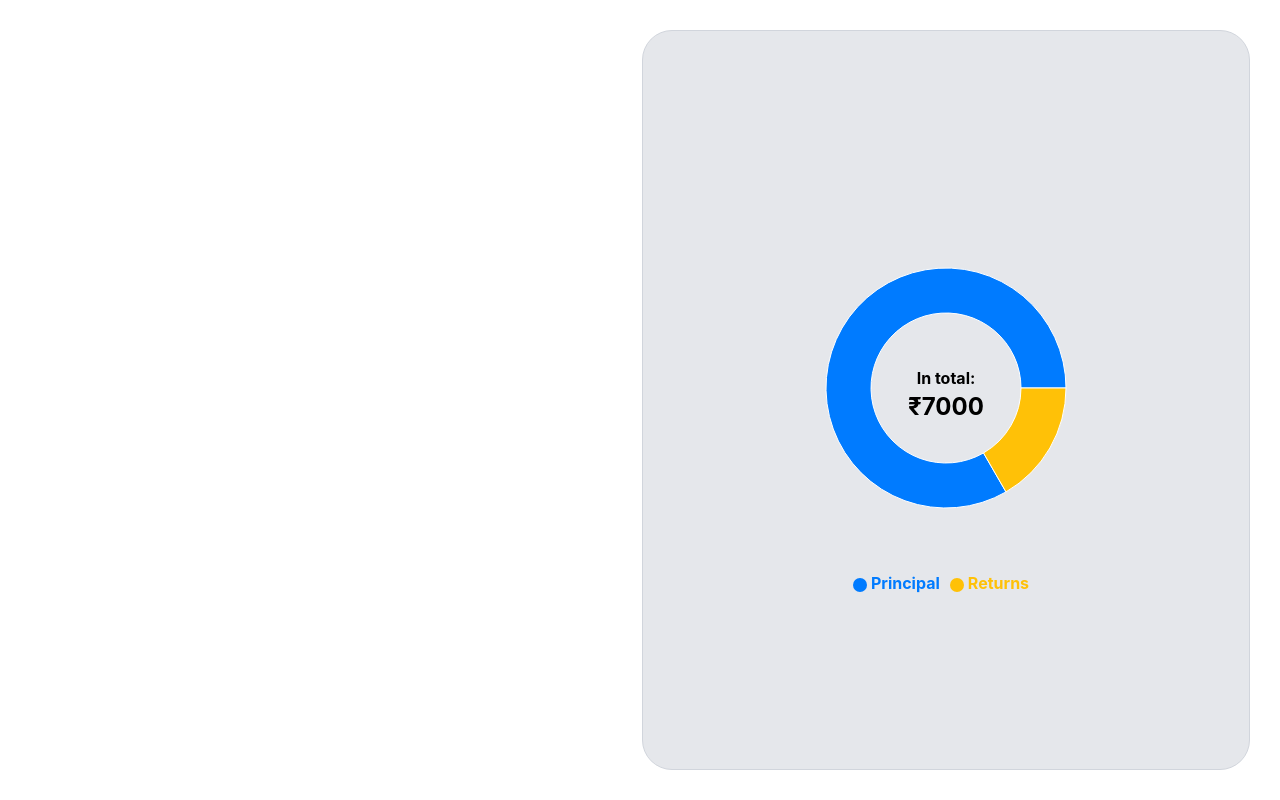
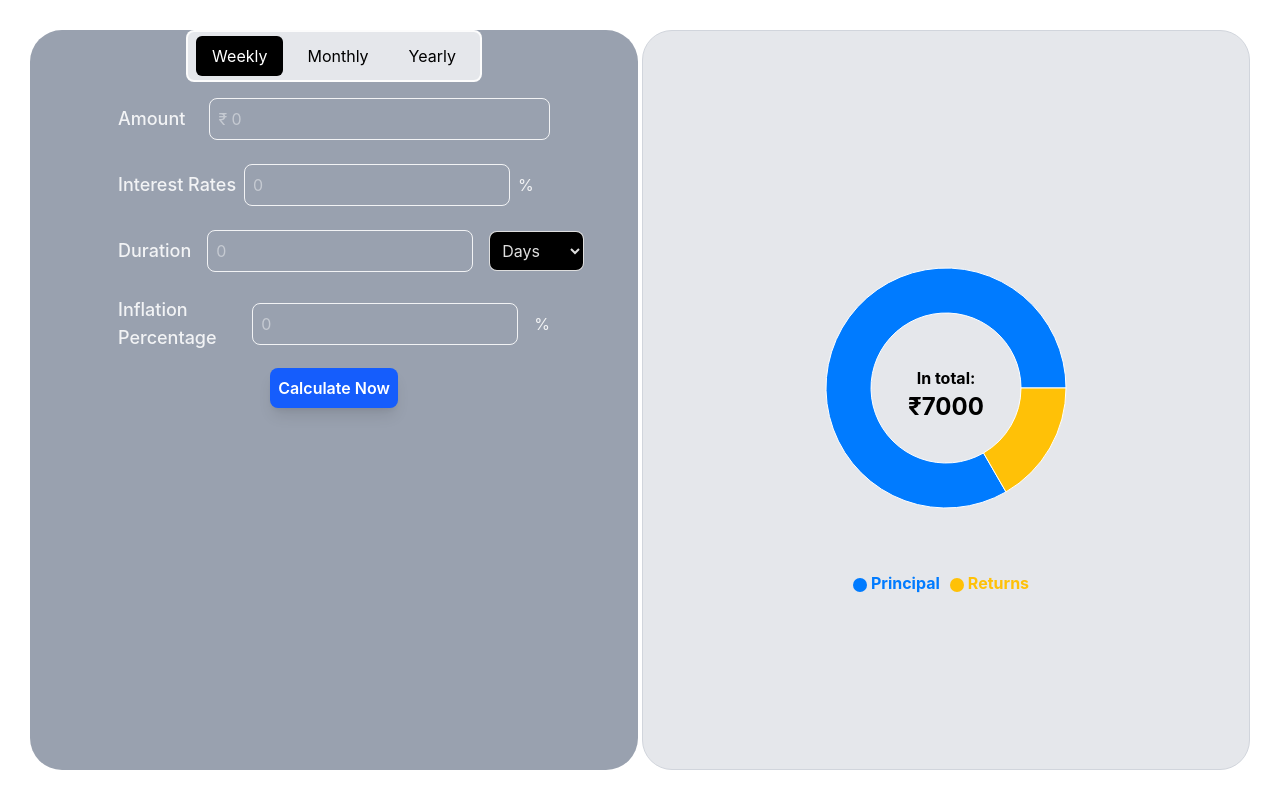
Before and after one commit to Aditya-Kumar-33/Financial_Planner, a React (Vite) app: page / in a window 1280 px wide. Built offline with nearby package versions, Linux system fonts and the light colour scheme.

Commit message:
Added Buttons

```diff
--- a/package.json
+++ b/package.json
@@ -11,6 +11,7 @@
   },
   "dependencies": {
     "@tailwindcss/vite": "^4.0.6",
+    "framer-motion": "^12.4.3",
     "react": "^19.0.0",
     "react-dom": "^19.0.0",
     "react-router-dom": "^7.1.5",
--- /dev/null
+++ b/src/components/Button.jsx
@@ -0,0 +1,17 @@
+import React from "react";
+import { motion } from "framer-motion";
+
+const CalculateButton = ({text=''}) => {
+  return (
+    <motion.button
+      className="px-2 py-2 bg-blue-600 text-white font-semibold rounded-lg shadow-lg"
+      whileHover={{ scale: 1.1, boxShadow: "0px 0px 10px rgba(0, 0, 255, 0.5)" }}
+      whileTap={{ scale: 0.9 }}
+      transition={{ type: "spring", stiffness: 100 }}
+    >
+      {text}
+    </motion.button>
+  );
+};
+
+export default CalculateButton;
--- /dev/null
+++ b/src/components/ButtonWMY.jsx
@@ -0,0 +1,36 @@
+import React, { useState } from "react";
+import { motion } from "framer-motion";
+
+const ButtonWMY = () => {
+  const [selected, setSelected] = useState("Weekly");
+  const options = ["Weekly", "Monthly", "Yearly"];
+
+  return (
+    <div className="relative flex gap-2 border-2 h-fit px-2 rounded-lg bg-gray-200 p-1 w-fit">
+      {options.map((option) => (
+        <div
+          key={option}
+          className="relative flex-1 cursor-pointer text-center"
+          onClick={() => setSelected(option)}
+        >
+          {selected === option && (
+            <motion.div
+              layoutId="active"
+              className="absolute inset-0 bg-black rounded-md"
+              transition={{ type: "spring", stiffness: 250, damping: 30 }}
+            />
+          )}
+          <button
+            className={`relative z-10 px-4 py-2 ${
+              selected === option ? "text-white" : "text-black"
+            }`}
+          >
+            {option}
+          </button>
+        </div>
+      ))}
+    </div>
+  );
+};
+
+export default ButtonWMY;
--- /dev/null
+++ b/src/components/InputBoxNum.jsx
@@ -0,0 +1,31 @@
+import React, { useState } from "react";
+import { motion } from "framer-motion";
+
+const InputBoxNum = ({label='',placeholder=''}) => {
+  const [amount, setAmount] = useState("");
+
+  const handleNumber = (e) => {
+    let value = e.target.value.replace(/[^0-9]/g, ""); // Allow only numbers
+    setAmount(value);
+  };
+
+  return (
+    <>
+        <div className="flex items-center gap-4 p-2 rounded-lg w-full max-w-md">
+      <span className="text-lg font-medium mr-2">{label}</span>
+      <motion.input
+        type="text"
+        value={amount ? `₹ ${amount}` : ""}
+        placeholder={placeholder}
+        className="flex-1 p-2 border rounded-lg outline-none"
+        onChange={handleNumber}
+        initial={{ scale: 1 }}
+        whileFocus={{ scale: 1.1 }}
+        transition={{ type: "spring", stiffness: 200 }}
+      />
+    </div>
+    </>
+  );
+};
+
+export default InputBoxNum;
--- /dev/null
+++ b/src/components/InputBoxPercentage.jsx
@@ -0,0 +1,34 @@
+import React, { useState } from "react";
+import { motion } from "framer-motion";
+
+const InputBoxPercentage = ({ label = "", placeholder = "" }) => {
+  const [amount, setAmount] = useState("");
+
+  const handleNumber = (e) => {
+    let value = e.target.value.replace(/[^0-9]/g, ""); // Allow only numbers
+    value = Math.min(100, Number(value)); // Limit to 100
+    setAmount(value || ""); // Prevents leading zero issue
+  };
+
+  return (
+    <div className="flex items-center gap-2 p-2 rounded-lg w-full max-w-md">
+      <span className="text-lg font-medium">{label}</span>
+        <motion.div className="flex items-center">
+            <motion.input
+                type="text"
+                value={amount ? `${amount}` : ""}
+                placeholder={placeholder}
+                className="flex-1 p-2 border w-5xs rounded-lg outline-none"
+                onChange={handleNumber}
+                initial={{ scale: 1 }}
+                whileFocus={{ scale: 1.1 }}
+                transition={{ type: "spring", stiffness: 200 }}
+
+            />
+            <span className="ml-2">%</span>
+        </motion.div>
+    </div>
+  );
+};
+
+export default InputBoxPercentage;
--- /dev/null
+++ b/src/components/InputDuration.jsx
@@ -0,0 +1,45 @@
+import React, { useState } from "react";
+import { motion } from "framer-motion";
+
+const InputDuration = ({ label = "", placeholder = "" }) => {
+  const [amount, setAmount] = useState("");
+  const [unit, setUnit] = useState("Days"); // Default selection
+
+  const handleNumber = (e) => {
+    let value = e.target.value.replace(/[^0-9]/g, ""); // Allow only numbers
+    value = Math.min(1000, Number(value)); // Limit to 1000
+    setAmount(value || ""); // Prevents leading zero issue
+  };
+
+  return (
+    <div className="flex items-center gap-4 p-2 rounded-lg w-full max-w-md">
+      {/* Label */}
+      <span className="text-lg font-medium">{label}</span>
+
+      {/* Input with animation */}
+      <motion.input
+        type="text"
+        value={amount}
+        placeholder={placeholder}
+        className="flex-1 p-2 border rounded-lg outline-none"
+        onChange={handleNumber}
+        initial={{ scale: 1 }}
+        whileFocus={{ scale: 1.1 }}
+        transition={{ type: "spring", stiffness: 200 }}
+      />
+
+      {/* Dropdown */}
+      <select
+        className="p-2 border rounded-lg outline-none bg-black cursor-pointer"
+        value={unit}
+        onChange={(e) => setUnit(e.target.value)}
+      >
+        <option value="Days">Days</option>
+        <option value="Months">Months</option>
+        <option value="Years">Years</option>
+      </select>
+    </div>
+  );
+};
+
+export default InputDuration;
--- /dev/null
+++ b/src/components/InputInflation.jsx
@@ -0,0 +1,36 @@
+import React, { useState } from "react";
+import { motion } from "framer-motion";
+
+const InputInflation = ({label='',placeholder=''}) => {
+  const [amount, setAmount] = useState("");
+
+  const handleNumber = (e) => {
+    let value = e.target.value.replace(/[^0-9]/g, ""); // Allow only numbers
+    value = Math.min(value, 100);
+    setAmount(value);
+  };
+
+  return (
+    <>
+        <div className="flex items-center gap-4 p-2 rounded-lg w-full max-w-md">
+            <span className="text-lg font-medium mr-2">{label}</span>
+                <motion.div className="flex gap-2 items-center">
+                    <motion.input
+                        type="text"
+                        value={amount ? `${amount}` : ""}
+                        placeholder={placeholder}
+                        className="flex-1 p-2 border w-5xs rounded-lg outline-none"
+                        onChange={handleNumber}
+                        initial={{ scale: 1 }}
+                        whileFocus={{ scale: 1.1 }}
+                        transition={{ type: "spring", stiffness: 200 }}
+
+                    />
+                    <span className="ml-2">%</span>
+                </motion.div>
+        </div>
+    </>
+  );
+};
+
+export default InputInflation;
--- a/src/pages/calculator.jsx
+++ b/src/pages/calculator.jsx
@@ -1,11 +1,25 @@
 import React from 'react'
 import DonutChart from '../components/DonutChart'
+import ButtonWMY from '../components/ButtonWMY'
+import InputBoxNum from '../components/InputBoxNum'
+import InputBoxPercentage from '../components/InputBoxPercentage'
+import InputDuration from '../components/InputDuration'
+import InputInflation from '../components/InputInflation'
+import Button from '../components/Button'
 
 const Calculator = () => {
+
   return (
     <>
       <div className='h-screen w-screen bg-white flex gap-[4px] p-[30px] items-center'>
-        <div className='w-1/2 h-full bg-white'></div>
+        <div className='w-1/2 h-full bg-gray-400 rounded-4xl flex flex-col items-center gap-2'>
+          <ButtonWMY/>
+          <InputBoxNum label={'Amount'} placeholder='₹ 0'/>
+          <InputBoxPercentage label={'Interest Rates'} placeholder='0'/>
+          <InputDuration label='Duration' placeholder='0'/>
+          <InputInflation label='Inflation Percentage' placeholder='0'/>
+          <Button text='Calculate Now' />
+        </div>
         <div className='w-1/2 h-full bg-gray-200 rounded-[30px]
         border-[0.01px] border-gray-300 border-opacity-10 flex
         justify-center items-center'>
```
Also changed, not shown: 1 other file (tests, documents, lock files or other folders).
